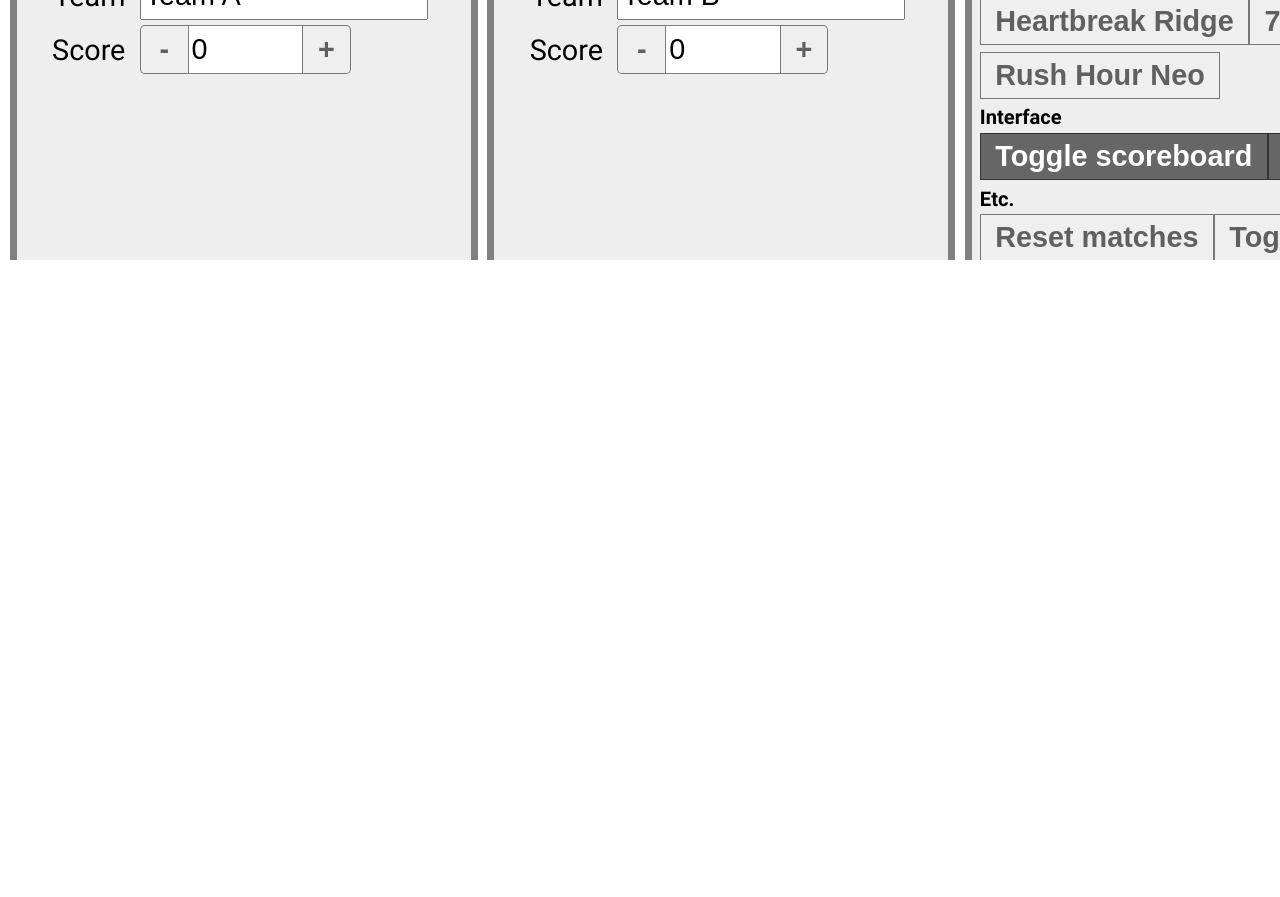
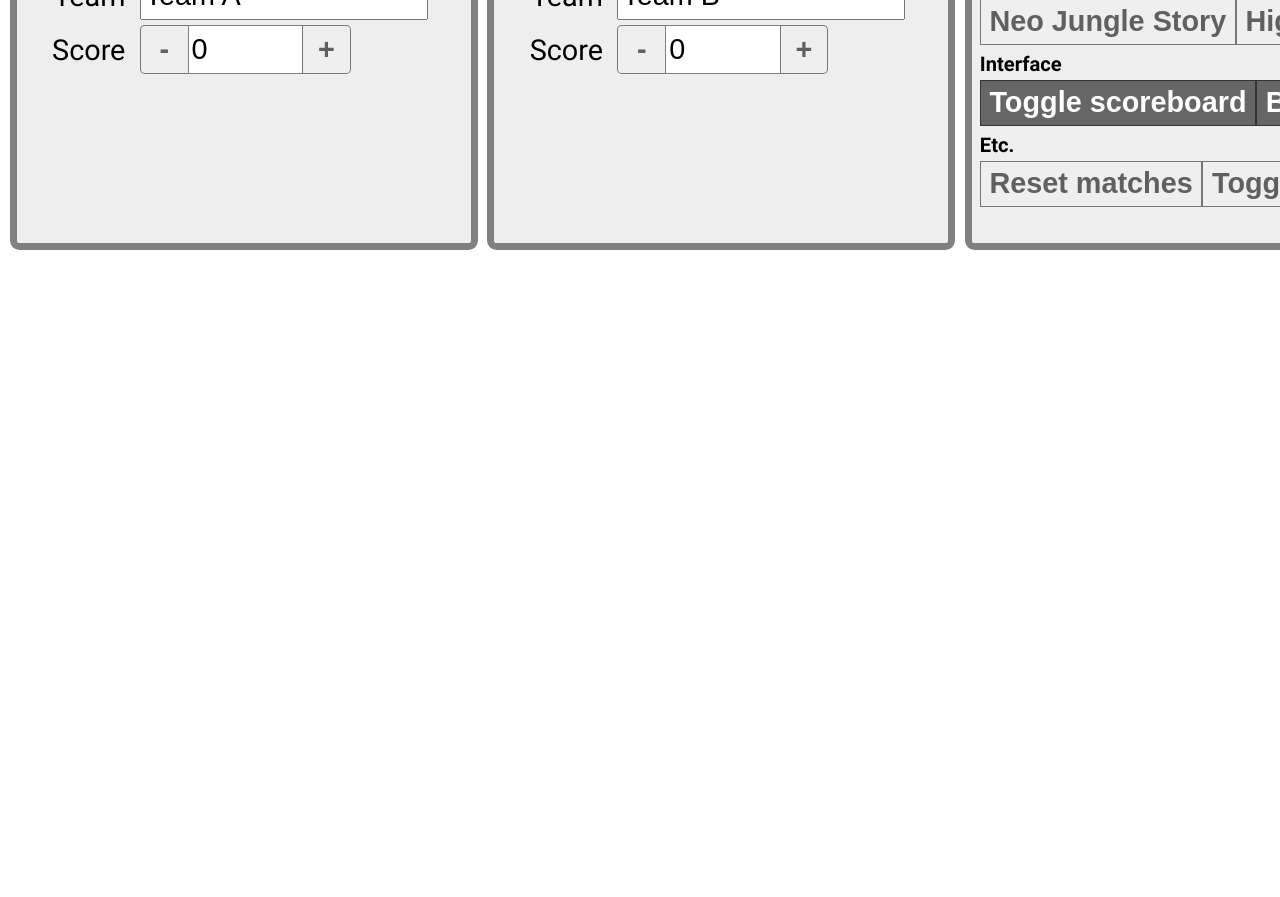
Before and after one commit to msikma/nslscore, a React (Vite) app: page / in a window 1280 px wide. Shown: the part 200-1097 px from the top of the page. Built offline with nearby package versions, Linux system fonts and the light colour scheme.

Commit message:
Quick patch for NSL 7

```diff
--- a/src/components/ControlPanel/index.css
+++ b/src/components/ControlPanel/index.css
@@ -22,7 +22,7 @@
   border: 1px solid rgba(0, 0, 0, 0.5);
   color: rgba(0, 0, 0, 0.6);
   font-size: 1em;
-  padding: 0.2em 0.5em;
+  padding: 0.2em 0.3em;
 }
 .ControlPanel .container {
   display: flex;
--- a/src/state/app-state.js
+++ b/src/state/app-state.js
@@ -50,11 +50,11 @@ export function useScoreboardState(setInitialValues = true, setDebugValues = fal
         scoreboardBackground: true,
         replayBlocker: true
       },
-      replayBlockerType: 'nsl',
+      replayBlockerType: null,
       isDebugging: false,
       mapName: 'Map name',
-      knownMaps: ['Retro', 'Paradiso', 'Neverland', 'Sand Storm', 'Tempest', 'Heartbreak Ridge', '76', 'Dark Origin', 'Lights Out', 'Rush Hour Neo'],
-      tournamentName: 'NSL Season 6',
+      knownMaps: ['Endurance', 'Aquamarine', 'Terraform', 'Odd Eye', 'Augustgrad', 'Neo Jungle Story', 'High Noon', 'Struggle', 'Typology', 'Diamondback'],
+      tournamentName: 'NSL Season 7',
       __setInitialValues: true
     })
   }
```
